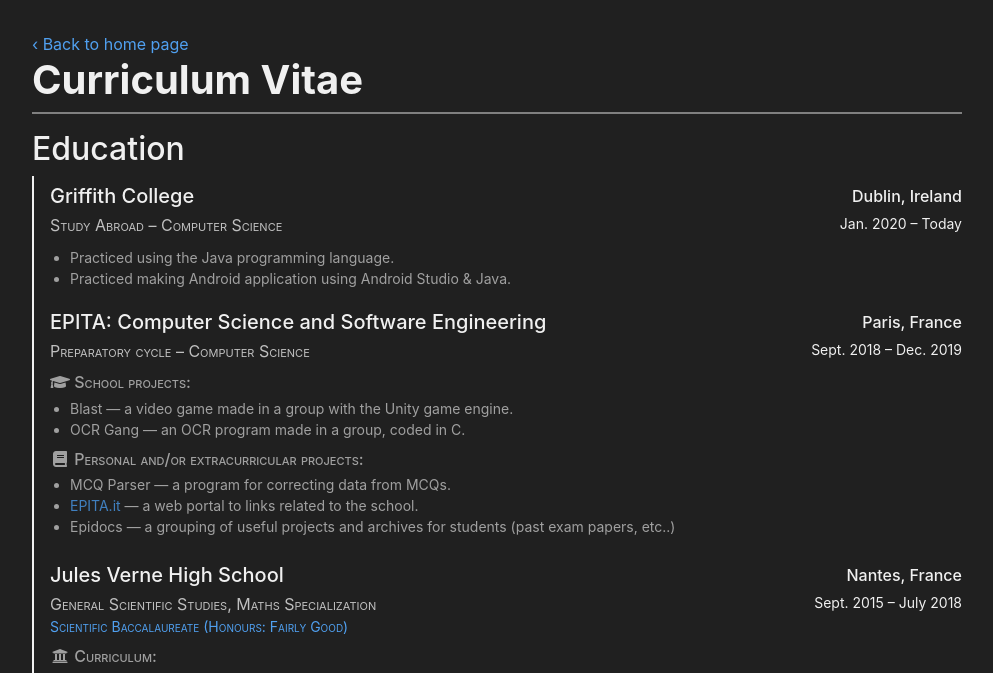
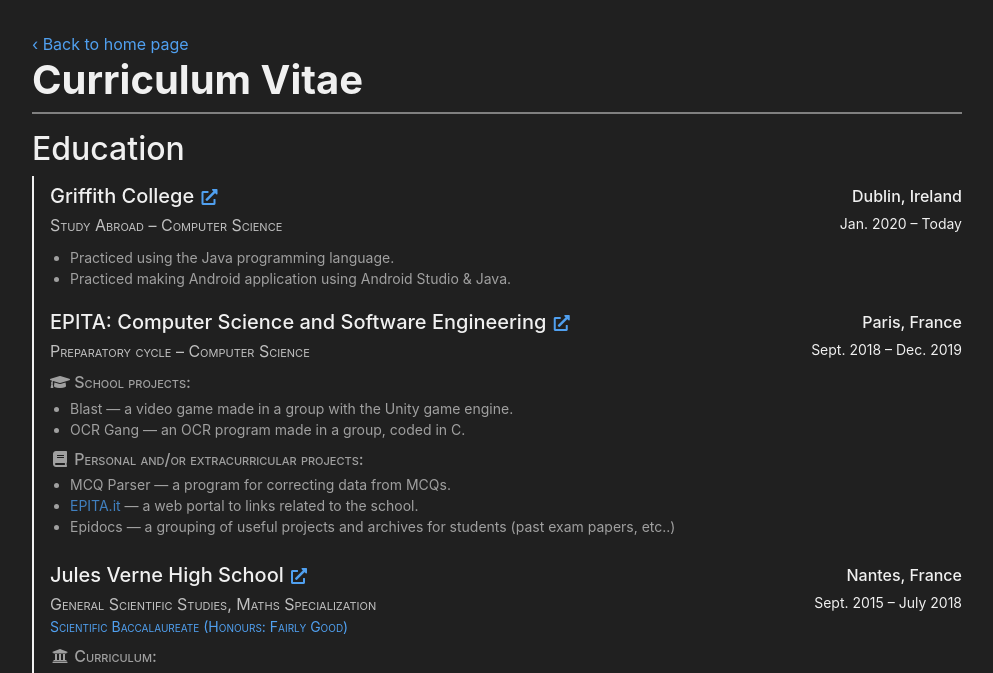
Before and after one commit to matiboux/matiboux.me, a Jekyll site: the page built from cv.html, in a window 1280 px wide. Shown: the top 673 px of the page, without its empty margins (143-1136 px from the left). Built offline with Jekyll 4.4.1, drawn with Linux system fonts in a browser that asks for light colours; nearby versions of some CDN libraries.

Commit message:
Added links to schools websites in my CV
Featuring a neat `.d-print-none` class.
It's nice to keep it clean and printable.

```diff
--- a/cv.html
+++ b/cv.html
@@ -8,7 +8,10 @@ container_class: mw-lg
 <div class="cv-items">
 	<div class="item">
 		<div class="content">
-			<h4>Griffith College</h4>
+			<h4>
+				Griffith College
+				<small class="d-print-none"><a href="https://www.griffith.ie/"><i class="fas fa-external-link-alt fa-fw"></i></a></small>
+			</h4>
 			<p class="position">Study Abroad – Computer Science</p>
 			<ul>
 				<li>Practiced using the Java programming language.</li>
@@ -22,7 +25,10 @@ container_class: mw-lg
 	</div>
 	<div class="item">
 		<div class="content">
-			<h4>EPITA: Computer Science and Software Engineering</h4>
+			<h4>
+				EPITA: Computer Science and Software Engineering
+				<small class="d-print-none"><a href="https://www.epita.fr/"><i class="fas fa-external-link-alt fa-fw"></i></a></small>
+			</h4>
 			<p class="position">Preparatory cycle – Computer Science</p>
 			<div class="description">
 				<h6><i class="fas fa-graduation-cap fa-fw"></i> School projects:</b></h6>
@@ -45,7 +51,10 @@ container_class: mw-lg
 	</div>
 	<div class="item">
 		<div class="content">
-			<h4>Jules Verne High School</h4>
+			<h4>
+				Jules Verne High School
+				<small class="d-print-none"><a href="https://jules-verne.paysdelaloire.e-lyco.fr/"><i class="fas fa-external-link-alt fa-fw"></i></a></small>
+			</h4>
 			<p class="position">General Scientific Studies, Maths Specialization</p>
 			<p class="award">Scientific Baccalaureate (Honours: Fairly Good)</p>
 			<div class="description">
```
